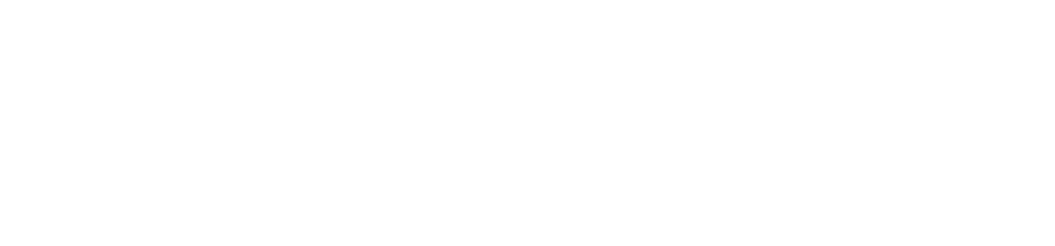
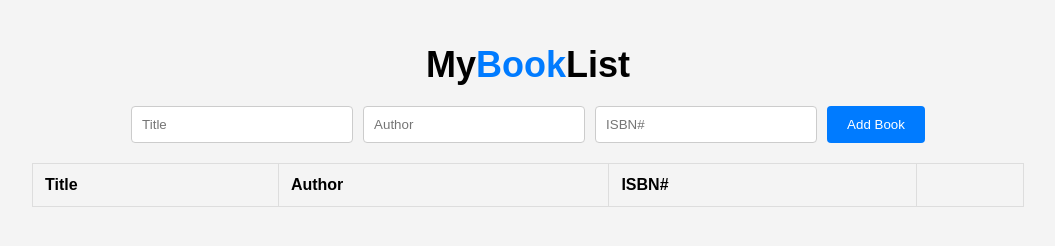
Before and after one commit to acciojob/book-list-Anamika21-dobriyal, a website: page main.html in a window 1280 px wide. Shown: the whole page, without its empty margins (112-1167 px from the left). Drawn offline with Linux system fonts and the light colour scheme.

Commit message:
created a submission

```diff
--- a/main.html
+++ b/main.html
@@ -8,6 +8,26 @@
 
 <body>
 	<!-- the entire body must be written by student -->
+	 <h1>My<span>Book</span>List</h1>
+
+    <div class="form-group">
+      <input type="text" id="title" placeholder="Title" />
+      <input type="text" id="author" placeholder="Author" />
+      <input type="text" id="isbn" placeholder="ISBN#" />
+      <button id="submit">Add Book</button>
+    </div>
+
+    <table class="table table-striped">
+      <thead>
+        <tr>
+          <th>Title</th>
+          <th>Author</th>
+          <th>ISBN#</th>
+          <th></th>
+        </tr>
+      </thead>
+      <tbody id="book-list"></tbody>
+    </table>
     <script type="text/javascript" src="./script.js">
 </script>
 
--- a/script.js
+++ b/script.js
@@ -1 +1,43 @@
 //your JS code here. If required.
+ const titleInput = document.getElementById("title");
+      const authorInput = document.getElementById("author");
+      const isbnInput = document.getElementById("isbn");
+      const submitBtn = document.getElementById("submit");
+      const bookList = document.getElementById("book-list");
+
+      submitBtn.addEventListener("click", (event) => {
+        event.preventDefault();
+
+        const title = titleInput.value;
+        const author = authorInput.value;
+        const isbn = isbnInput.value;
+
+        if (title === "" || author === "" || isbn === "") {
+          alert("Please fill in all fields");
+          return;
+        }
+
+        const row = document.createElement("tr");
+
+        row.innerHTML = `
+		<td>${title}</td>
+		<td>${author}</td>
+		<td>${isbn}</td>
+		<td><button class="delete">X</button></td>
+	`;
+
+        bookList.appendChild(row);
+
+        titleInput.value = "";
+        authorInput.value = "";
+        isbnInput.value = "";
+
+        bookList.addEventListener("click", (e) => {
+          if (e.target.classList.contains("delete")) {
+            if (confirm("Are you sure you want to remove this book?")) {
+              const row = e.target.parentElement.parentElement;
+              bookList.removeChild(row);
+            }
+          }
+        });
+      });
--- a/styles.css
+++ b/styles.css
@@ -1 +1,72 @@
 /*  your css code here. If applicable */
+body {
+        font-family: Arial, sans-serif;
+        background-color: #f4f4f4;
+        margin: 0;
+        padding: 20px;
+      }
+
+      h1 {
+        text-align: center;
+        font-size: 36px;
+        margin-bottom: 20px;
+      }
+
+      h1 span {
+        color: #007bff;
+      }
+
+      .form-group {
+        display: flex;
+        justify-content: center;
+        margin-bottom: 20px;
+      }
+
+      input[type="text"] {
+        width: 200px;
+        padding: 10px;
+        margin-right: 10px;
+        border: 1px solid #ccc;
+        border-radius: 4px;
+      }
+
+      button {
+        padding: 10px 20px;
+        background-color: #007bff;
+        color: white;
+        border: none;
+        border-radius: 4px;
+        cursor: pointer;
+      }
+
+      button:hover {
+        background-color: #0056b3;
+      }
+
+      .table {
+        width: 80%;
+        margin: 0 auto;
+        border-collapse: collapse;
+      }
+
+      .table th,
+      .table td {
+        padding: 12px;
+        border: 1px solid #ddd;
+        text-align: left;
+      }
+
+      .table-striped tbody tr:nth-child(even) {
+        background-color: #f2f2f2;
+      }
+
+      .delete {
+        background-color: #dc3545;
+        color: white;
+        border: none;
+        padding: 5px 10px;
+        cursor: pointer;
+      }
+      .delete:hover {
+        background-color: #c82333;
+	  }
```
